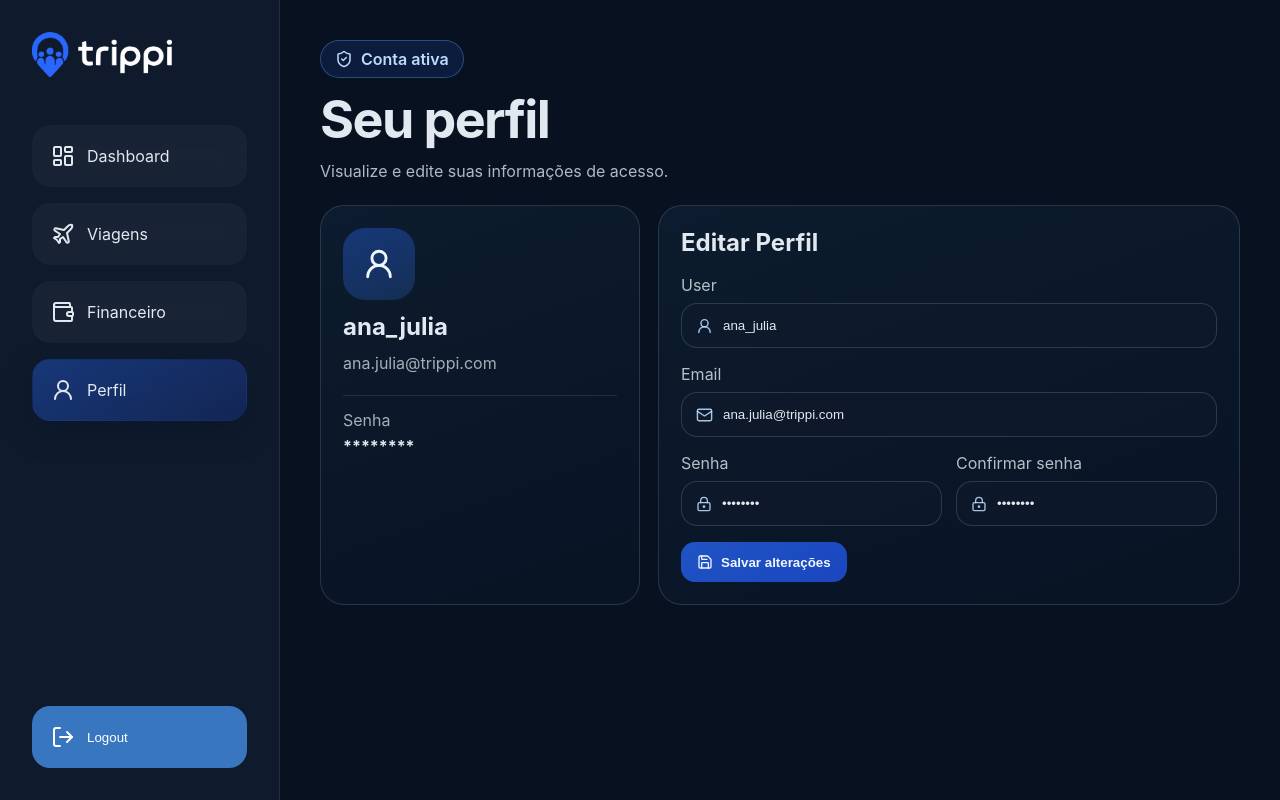
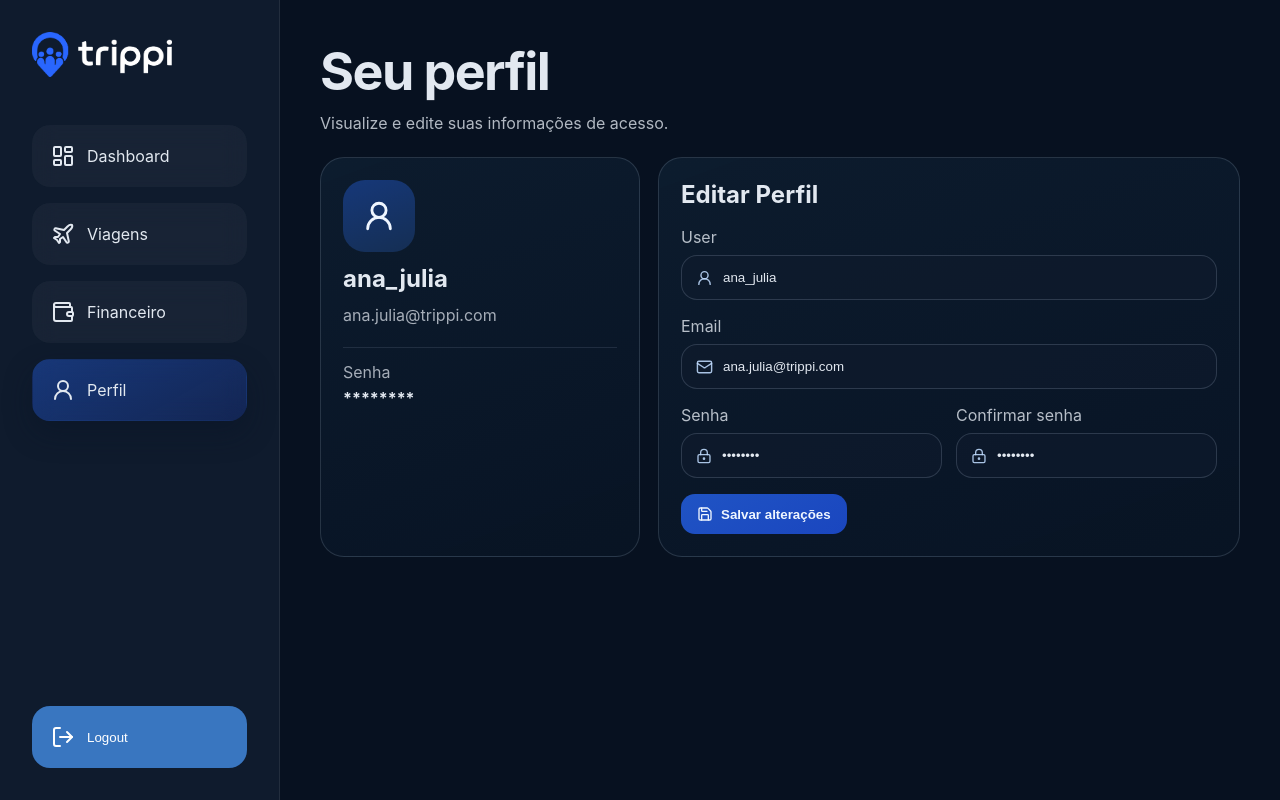
Before and after one commit to anajuliatm/trippi-project, a React (Vite) app in the folder trippi-frontend/: page /profile in a window 1280 px wide. Built offline with nearby package versions, Linux system fonts and the light colour scheme.

Commit message:
fix: pequenas correções de gramática

```diff
--- a/trippi-frontend/src/pages/Profile/ProfilePage.tsx
+++ b/trippi-frontend/src/pages/Profile/ProfilePage.tsx
@@ -17,21 +17,18 @@ export function ProfilePage() {
     event.preventDefault();
 
     if (!passwordsMatch) {
-      setMessage("As senhas precisam ser iguais para salvar.");
+      setMessage("As senhas precisam ser iguais.");
       return;
     }
 
     updateCurrentUserProfile({ username, email, password });
-    setMessage("Informacoes atualizadas com sucesso.");
+    setMessage("Informações atualizadas com sucesso.");
   }
 
   return (
     <MainLayout>
       <div className="profile-page">
         <section className="profile-hero">
-          <div className="profile-hero__badge">
-            <ShieldCheck size={18} /> Conta ativa
-          </div>
           <h1>Seu perfil</h1>
           <p>Visualize e edite suas informações de acesso.</p>
         </section>
```
